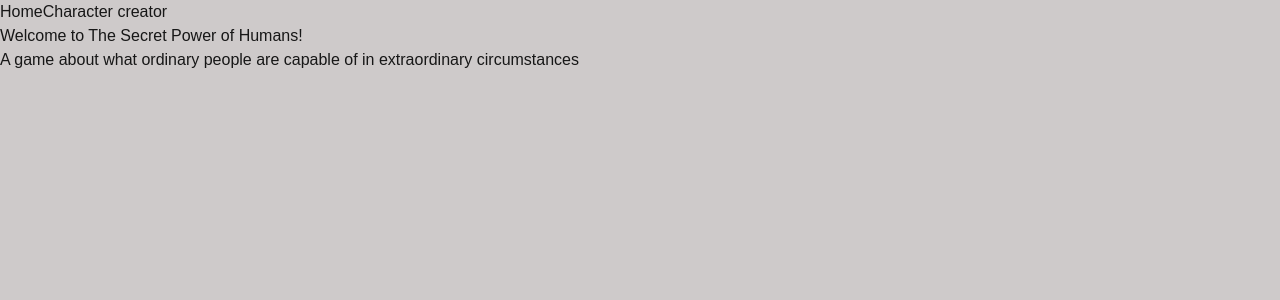
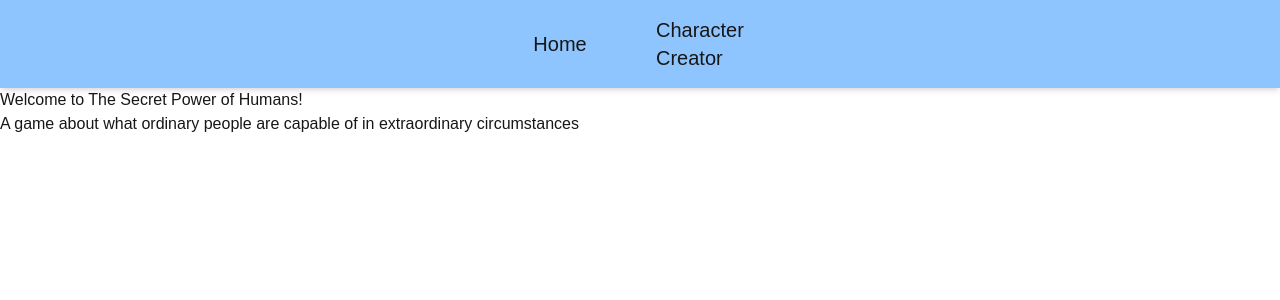
Before and after one commit to jamcentire/the-secret-power-of-humans, a Next.js app: page / in a window 1280 px wide. Shown: the top 300 px of the page. Built offline with nearby package versions, Linux system fonts and the light colour scheme.

Commit message:
Styled navbar

```diff
--- a/app/components/NavBar.tsx
+++ b/app/components/NavBar.tsx
@@ -1,10 +1,27 @@
 import Link from 'next/link';
+
+interface NavBarTabProps {
+  displayText: string;
+  pageRef: string;
+}
+
+const NavBarTab = (props: NavBarTabProps) => {
+  return (
+    <Link href={props.pageRef}
+      className='w-1/10 h-1/2 text-xl rounded-3xl flex items-center justify-center hover:border-2 border-yellow-300 hover:shadow-[0_0_10px_8px_rgba(253,224,71,0.8)]'
+    >
+      {props.displayText}
+    </Link>
+  )
+}
 
 export const NavBar = () => {
   return (
-    <>
-      <Link href='/'>Home</Link>
-      <Link href='/character-creator'>Character creator</Link>
-    </>
+    <div
+      className='flex flex-row w-full h-22 justify-center bg-blue-300 shadow-md items-center gap-8'
+    >
+    <NavBarTab displayText='Home' pageRef='/' />
+    <NavBarTab displayText='Character Creator' pageRef='/character-creator' />
+    </div>
   )
 }
--- a/app/globals.css
+++ b/app/globals.css
@@ -2,7 +2,7 @@
 @import "tailwindcss";
 
 :root {
-  --background: rgb(206, 202, 202);
+  --background: rgb(255, 255, 255);
   --foreground: #171717;
 }
 
```
